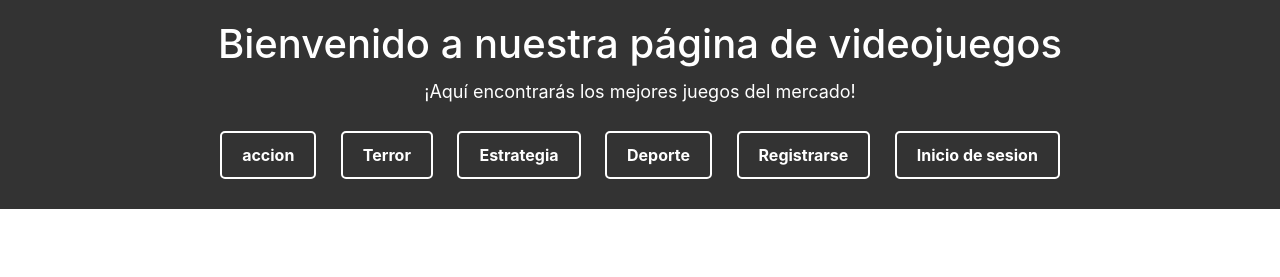
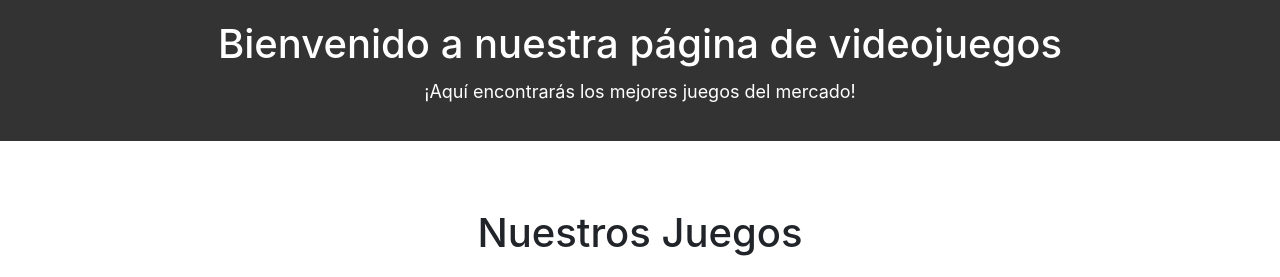
Before and after one commit to matias12k/examen, a Django app: template core/templates/core/E1_matias_barraza_S2.html in a window 1280 px wide. Shown: the top 277 px of the page. Run offline with Django 3.2, Linux system fonts and the light colour scheme; the template is opened without the code that fills it, so the values that code supplies are empty; some libraries are stand-ins or nearby versions.

Commit message:
correcion

```diff
--- a/core/templates/core/E1_matias_barraza_S2.html
+++ b/core/templates/core/E1_matias_barraza_S2.html
@@ -18,15 +18,10 @@
 		<h1>Bienvenido a nuestra página de videojuegos</h1>
 		<p>¡Aquí encontrarás los mejores juegos del mercado!</p>
 
-		<!-- Botones que dirigen a otras páginas -->
 
 
-		<a href="{% url 'accion' %}">accion</a>
-		<a href="{% url 'terror' %}">Terror</a>
-		<a href="{% url 'estrategia' %}">Estrategia</a>
-		<a href="{% url 'deporte' %}">Deporte</a>
-		<a href="{% url 'registro' %}">Registrarse</a>
-		<a href="{% url 'inicio_sesion' %}">Inicio de sesion</a>
+
+
 	</header>
 
 	<section>
```
